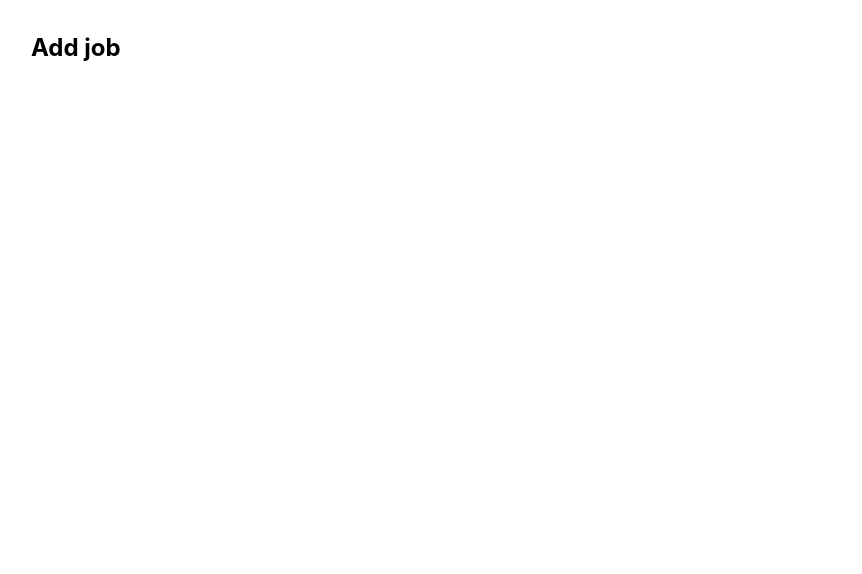
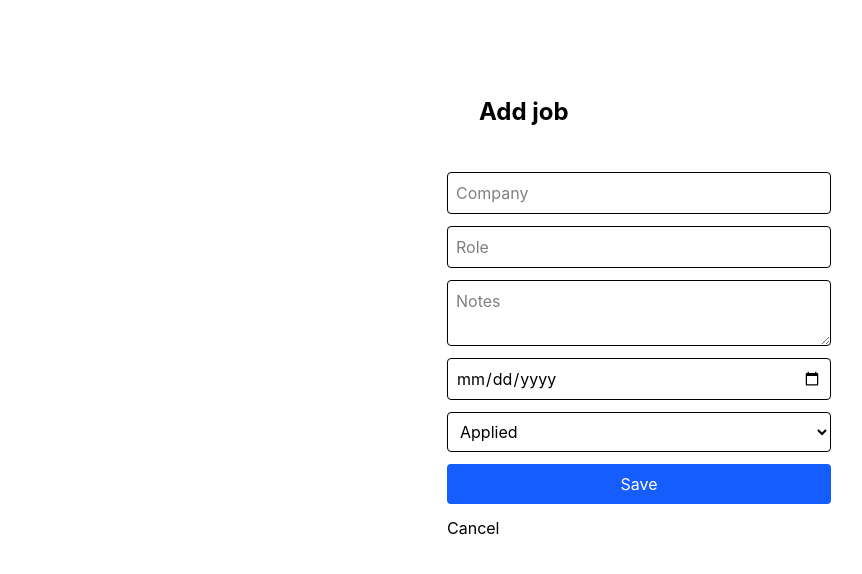
Before and after one commit to aimanh2250-lab/job-tracker, a React (Vite) app in the folder frontend/: page /jobs/new in a window 1280 px wide. Shown: the top 574 px of the page, without its empty margins (1-863 px from the left). Built offline with nearby package versions, Linux system fonts and the light colour scheme.

Commit message:
feat: add job form fields

```diff
--- a/frontend/src/pages/JobFormPage.tsx
+++ b/frontend/src/pages/JobFormPage.tsx
@@ -1,7 +1,35 @@
-import { useParams } from "react-router";
+import {Link, useParams} from "react-router";
+import {useState} from "react";
 
 export default function JobFormPage(){
     const {id} = useParams();
     const isEdit = id !== undefined; // !== is NOT
-    return <h1 className="text-2xl font-bold p-8">{isEdit ? "Edit job" : "Add job"}</h1>
+    const [company , setCompany] = useState('');
+    const [role, setRole] = useState('');
+    const [appliedDate, setAppliedDate] = useState('');
+    const [notes , setNotes] = useState('');
+    const [status, setStatus] = useState('APPLIED');
+
+    return (
+        <form className="max-w-sm mx-auto mt-16 flex flex-col gap-3">
+            <h1 className="text-2xl font-bold p-8">{isEdit ? "Edit job" : "Add job"}</h1>
+            <input className="border rounded p-2" placeholder="Company" value={company}
+                   onChange={(e) => setCompany(e.target.value)}/>
+            <input className="border rounded p-2" placeholder="Role" value={role}
+                   onChange={(e) => setRole(e.target.value)}/>
+            <textarea className="border rounded p-2" placeholder="Notes" value={notes}
+                   onChange={(e) => setNotes(e.target.value)}/>
+            <input className="border rounded p-2" placeholder="Applied Date" type="date" value={appliedDate}
+                   onChange={(e) => setAppliedDate(e.target.value)}/>
+            <select className="border rounded p-2" value={status}
+                    onChange={(e) => setStatus(e.target.value)}> {/* filter by status */}
+                <option value="APPLIED">Applied</option>
+                <option value="INTERVIEW">Interview</option>
+                <option value="OFFER">Offer</option>
+                <option value="REJECTED">Rejected</option>
+            </select>
+            <button className="bg-blue-600 text-white rounded p-2">Save</button>
+            <Link to="/jobs">Cancel</Link>
+        </form>
+    );
 }
```
Also changed, not shown: frontend/src/pages/RegisterPage.tsx (+14 -12 lines).
